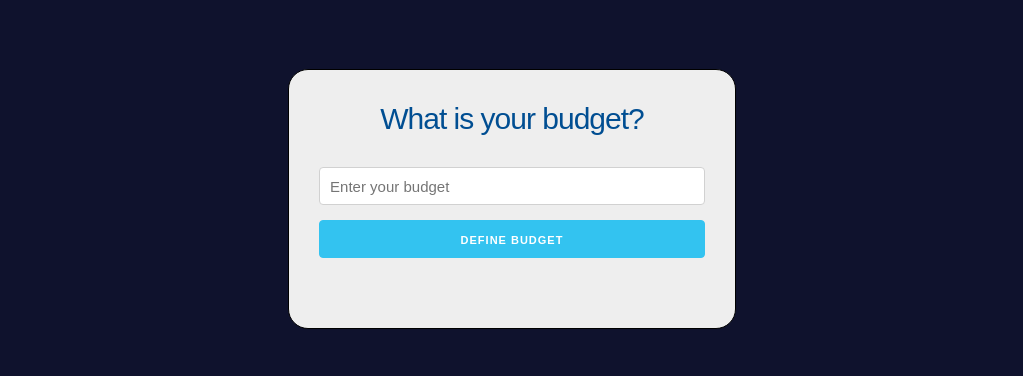
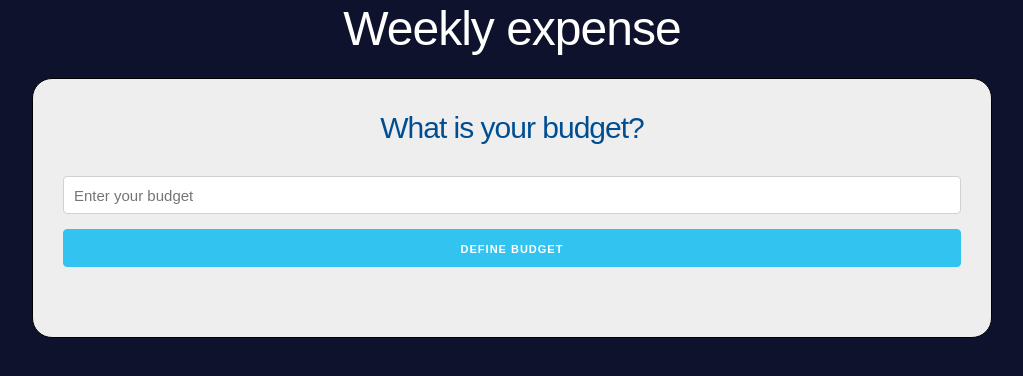
Before and after one commit to elto82/presupuesto-react, a React (Vite) app: page / in a window 1280 px wide. Shown: the top 376 px of the page, without its empty margins (128-1151 px from the left). Built offline with nearby package versions, Linux system fonts and the light colour scheme.

Commit message:
obtener datos del formulario

```diff
--- a/src/App.jsx
+++ b/src/App.jsx
@@ -1,12 +1,30 @@
+import { useState } from "react";
 import Pregunta from "./components/Pregunta";
+import Formulario from "./components/Formulario";
 
 const App = () => {
+  const [presupuesto, setPresupuesto] = useState(0);
+  const [gastos, setGastos] = useState(0);
+  const [mostrarPregunta, setMostrarPregunta] = useState(true);
   return (
     <div className="container">
       <header>
-        <h1>Presupuesto</h1>
+        <h1>Weekly expense</h1>
         <div className="contenido-principal contenido">
-          <Pregunta />
+          {mostrarPregunta ? (
+            <Pregunta
+              setPresupuesto={setPresupuesto}
+              setGastos={setGastos}
+              setMostrarPregunta={setMostrarPregunta}
+            />
+          ) : (
+            <div className="row">
+              <div className="one-half column">
+                <Formulario />
+              </div>
+              <div className="one-half column">2</div>
+            </div>
+          )}
         </div>
       </header>
     </div>
--- /dev/null
+++ b/src/components/Error.jsx
@@ -0,0 +1,9 @@
+const Error = ({ mensaje }) => {
+  return (
+    <>
+      <p className="alert alert-danger error">{mensaje}</p>
+    </>
+  );
+};
+
+export default Error;
--- /dev/null
+++ b/src/components/Formulario.jsx
@@ -0,0 +1,49 @@
+import { useState } from "react";
+
+const Formulario = () => {
+  const [nombre, setNombre] = useState("");
+  const [cantidad, setCantidad] = useState(0);
+
+  const handleAdicionarGastos = (e) => {
+    e.preventDefault();
+    if (nombre.trim() === "" || cantidad < 1) {
+      alert("Please fill in all fields");
+      return;
+    }
+  };
+
+  return (
+    <>
+      <form onSubmit={handleAdicionarGastos}>
+        <h2>Add your expenses here</h2>
+        <div className="campo">
+          <label>Name of expense</label>
+          <input
+            type="text"
+            className="u-full-width"
+            placeholder="Ej.transportation"
+            value={nombre}
+            onChange={(e) => setNombre(e.target.value)}
+          />
+        </div>
+        <div className="campo">
+          <label>quantity expense</label>
+          <input
+            type="number"
+            className="u-full-width"
+            placeholder="Ej.100"
+            value={cantidad}
+            onChange={(e) => setCantidad(Number(e.target.value))}
+          />
+        </div>
+        <input
+          type="submit"
+          className="button-primary u-full-width"
+          value={"add expense"}
+        />
+      </form>
+    </>
+  );
+};
+
+export default Formulario;
--- a/src/components/Pregunta.jsx
+++ b/src/components/Pregunta.jsx
@@ -1,14 +1,37 @@
-import React from "react";
+import { useState } from "react";
+import Error from "./Error";
 
-const Pregunta = () => {
+const Pregunta = ({ setPresupuesto, setGastos, setMostrarPregunta }) => {
+  const [cantidad, setCantidad] = useState(0);
+  const [error, setError] = useState(false);
+
+  const handleChange = (e) => {
+    setCantidad(Number(e.target.value));
+    console.log(cantidad);
+  };
+
+  const handleSubmit = (e) => {
+    e.preventDefault();
+    if (cantidad <= 0 || isNaN(cantidad)) {
+      setError(true);
+      return;
+    }
+    setError(false);
+    setPresupuesto(cantidad);
+    setGastos(cantidad);
+    setMostrarPregunta(false);
+  };
+
   return (
     <>
       <h2>What is your budget?</h2>
-      <form>
+      {error ? <Error mensaje="The budget must be greater than 0" /> : null}
+      <form onSubmit={handleSubmit}>
         <input
           type="number"
           className="u-full-width   "
           placeholder="Enter your budget"
+          onChange={handleChange}
         />
         <input
           type="submit"
--- a/src/index.css
+++ b/src/index.css
@@ -15,23 +15,16 @@ html {
 body {
   background: #0f122d;
   font-family: sans-serif;
-  color: #eee;
+  color: #111;
   height: 100%;
   align-items: center;
   justify-content: center;
 }
 
-header {
-  height: 120px;
-  display: flex;
-  flex-direction: column;
-  align-items: center;
-  justify-content: center;
-}
+
 
 .contenido {
   padding: 20px;
-  margin-top: 200px;
   border: 1px solid #000;
 }
 
```
Also changed, not shown: .eslintrc.cjs.
